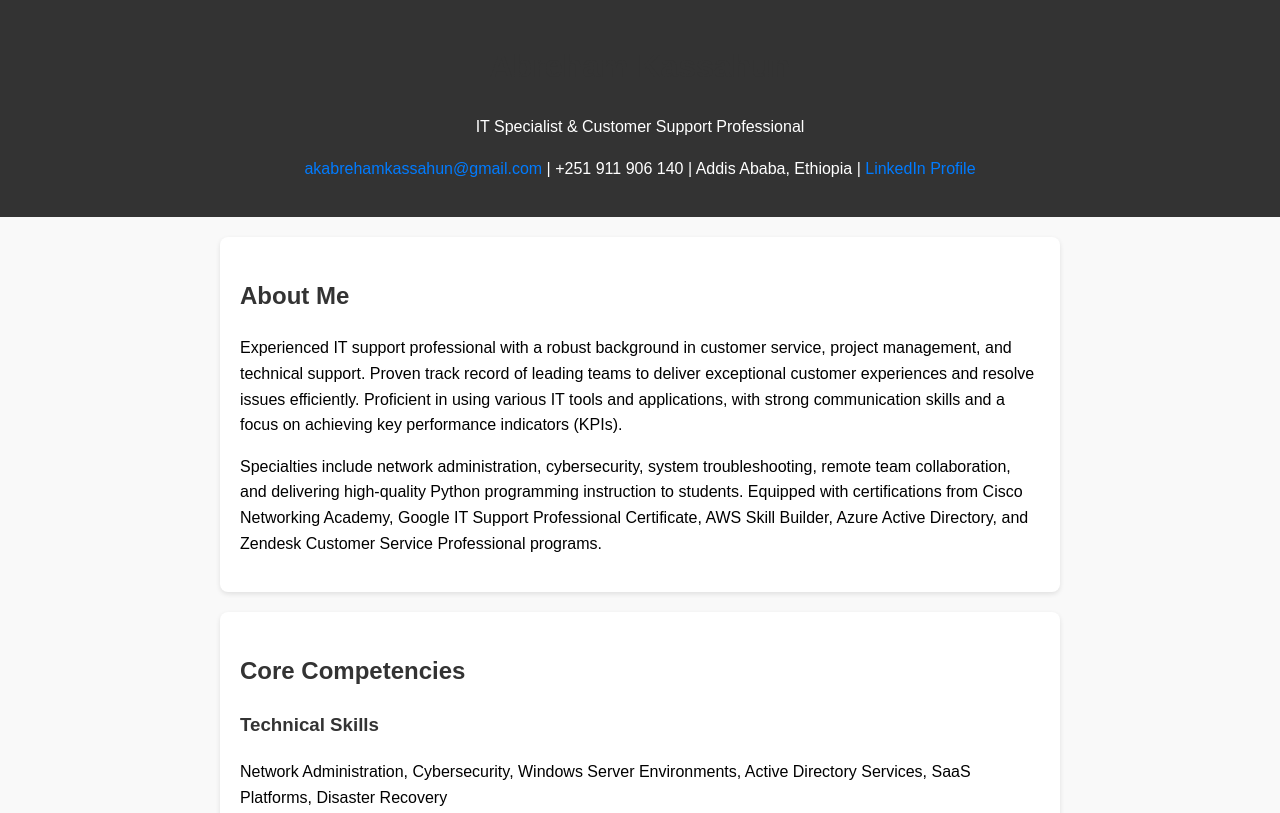
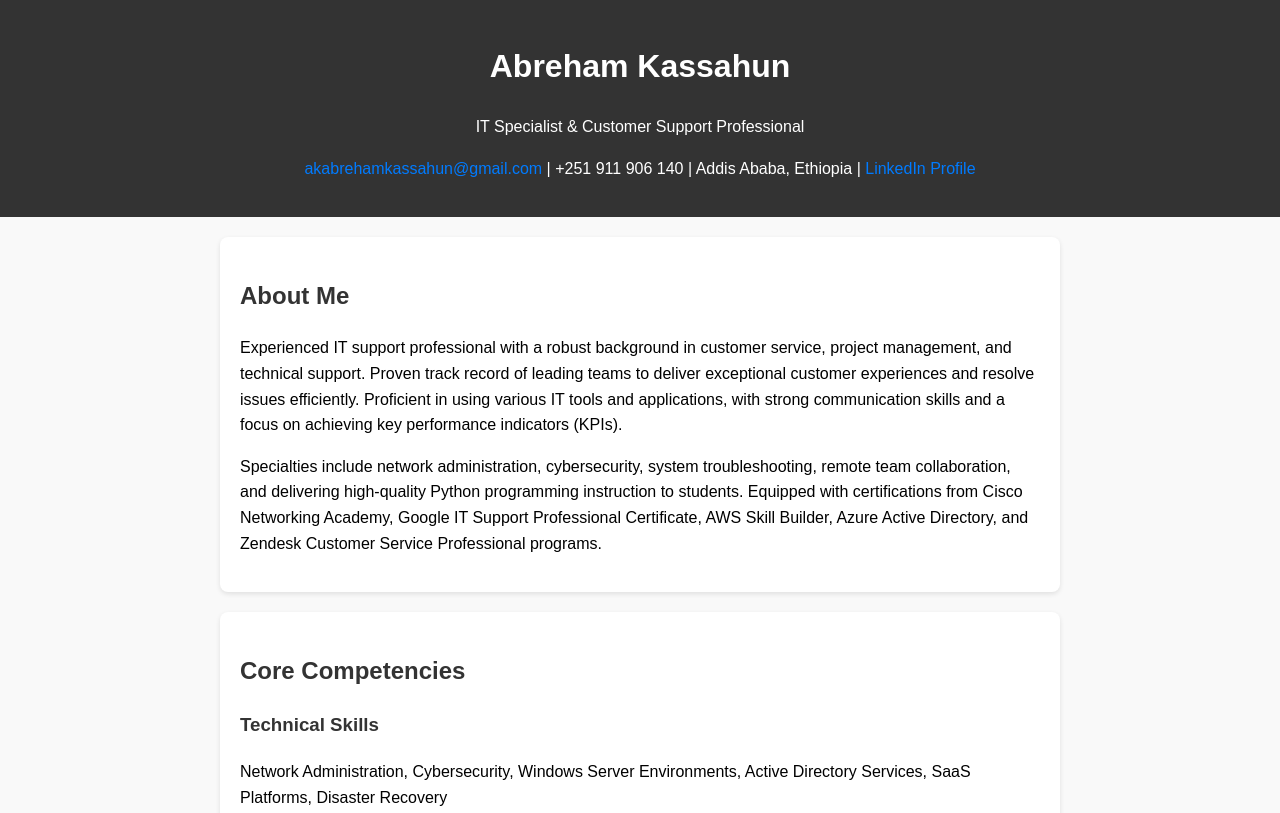
Before and after one commit to Abrehamgethub/Abrehamgethub.github.io, a plain HTML site: page index.html in a window 1280 px wide. Shown: the top 813 px of the page. Drawn offline with Linux system fonts and the light colour scheme.

Commit message:
Update style.css
change title color

```diff
--- a/style.css
+++ b/style.css
@@ -22,8 +22,10 @@ section {
     max-width: 800px;
     margin: 20px auto;
 }
-
-h1, h2, h3 {
+h1 {
+    color: white;
+}
+h2, h3 {
     color: #333;
 }
 
```
